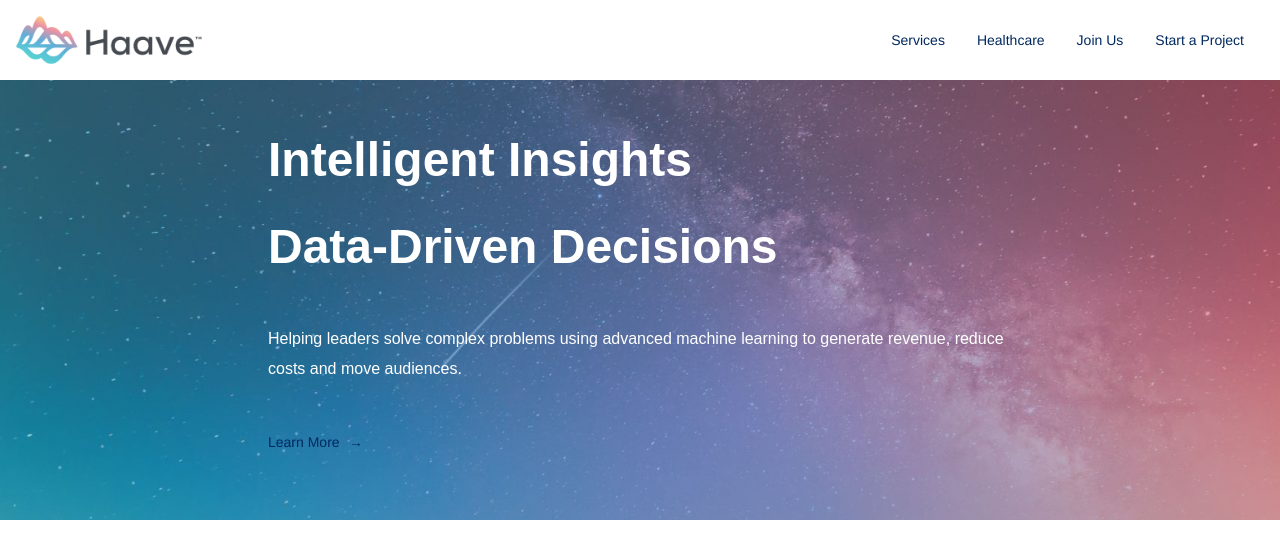
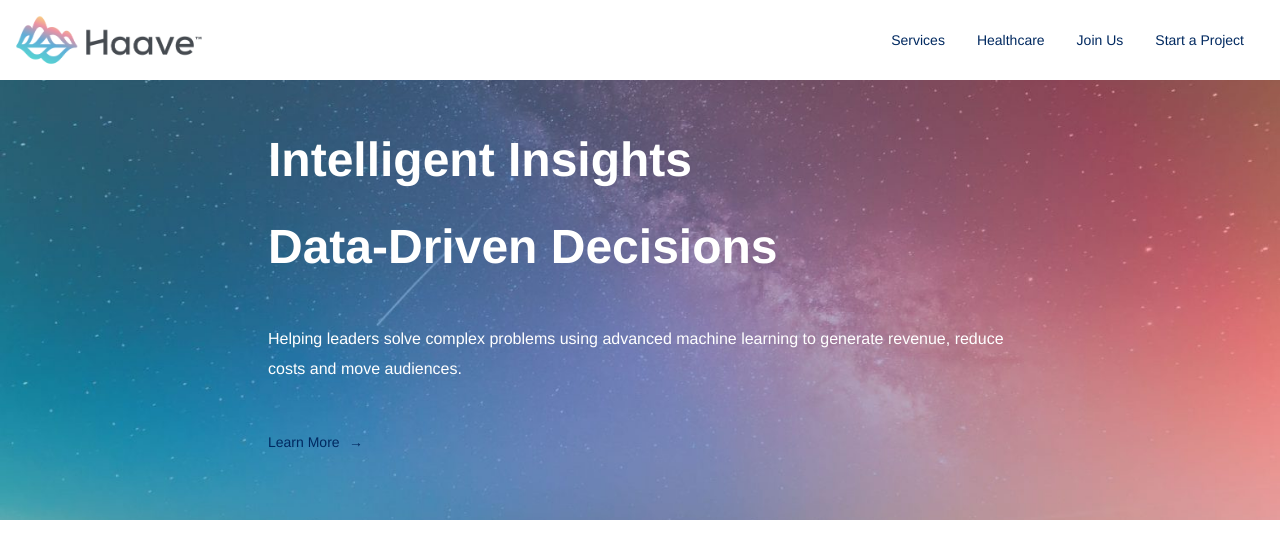
Before and after one commit to gadarsh555/haave, a React (Create React App) app: page / in a window 1280 px wide. Shown: the top 558 px of the page. Built offline with nearby package versions, Linux system fonts and the light colour scheme.

Commit message:
background image of header fixed for large size screens

```diff
--- a/src/App.css
+++ b/src/App.css
@@ -13,6 +13,7 @@
 	padding: 20px;
 	color: white;
 	background-image: url('./img/header.jpg');
+	background-size: cover;
 }
 
 .Header-content {
--- a/src/index.css
+++ b/src/index.css
@@ -1,5 +1,8 @@
 body {
-  margin: 0;
-  padding: 0;
-  font-family: sans-serif;
+	margin: 0;
+	padding: 0;
+	font-family: sans-serif;
 }
+* {
+	font-family: 'Helvetica Neue', Helvetica, Arial, sans-serif;
+}
--- a/src/styles/Nav.css
+++ b/src/styles/Nav.css
@@ -31,7 +31,6 @@ a {
 	color: #002960;
 	text-decoration: none;
 	font-weight: 400;
-	font-family: 'Helvetica Neue', Helvetica, Arial, sans-serif;
 }
 a:hover {
 	color: #00adef;
```
Also changed, not shown: 8 other files (tests, documents, lock files or other folders).
